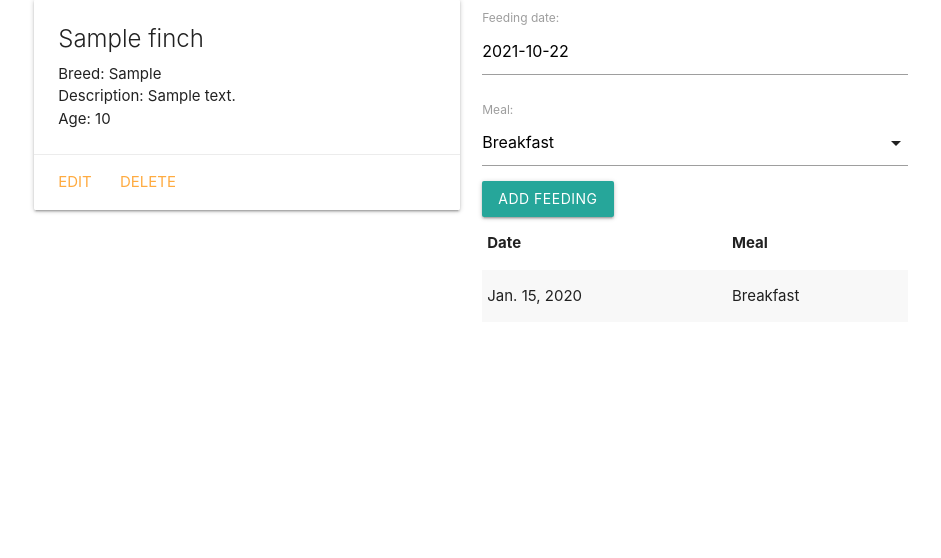
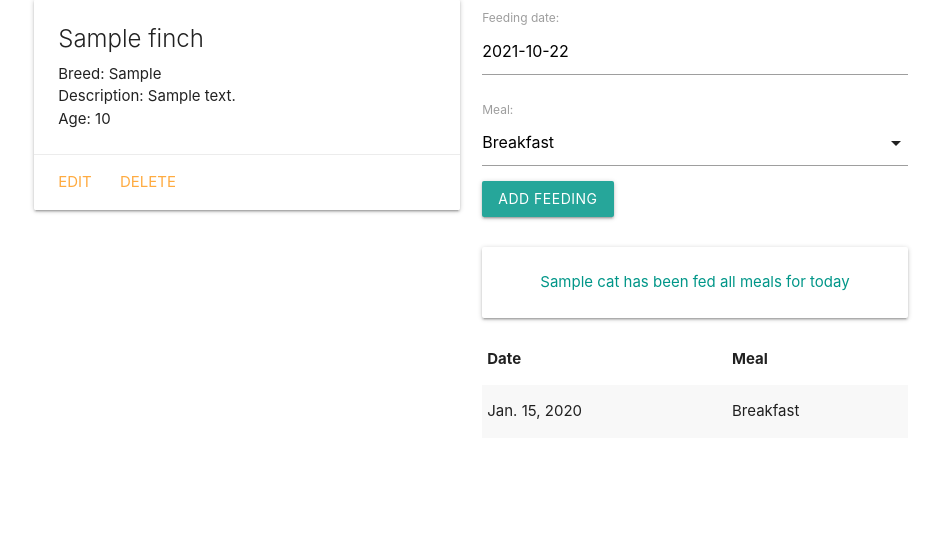
Before and after one commit to tatsuyax25/finchcollector, a Django app: template main_app/templates/finches/detail.html in a window 1280 px wide. Shown: the part 209-767 px from the top of the page, without its empty margins (169-1110 px from the left). Run offline with Django 3.2, Linux system fonts and the light colour scheme; tables that the repository leaves empty hold one stand-in row (values such as "Sample post"); the template is opened without the code that fills it: values that come from a table or form of the project are taken from there, most other values are stand-ins (such as "Sample title", 1, 10 or a date in 2020).

Commit message:
Feeding Finish

```diff
--- a/main_app/models.py
+++ b/main_app/models.py
@@ -1,6 +1,6 @@
 from django.db import models
-from django.db.models.base import Model
 from django.urls import reverse
+from datetime import date
 
 # Create your models here.
 MEALS = (
@@ -22,6 +22,10 @@
     def get_absolute_url(self):
         return reverse('detail', kwargs={'cat_id': self.id})
 
+    def fed_for_today(self):
+        return self.feeding_set.filter(date=date.today()).count() >= len(MEALS)
+
+
 class Feeding(models.Model):
     date = models.DateField('feeding date')
     meal = models.CharField(
@@ -34,3 +38,6 @@
 
     def __str__(self):
         return f"{self.get_meal_display()} on {self.date}"
+
+    class Meta:
+        ordering = ['-date']
--- a/main_app/templates/finches/detail.html
+++ b/main_app/templates/finches/detail.html
@@ -28,6 +28,12 @@
         {{ feeding_form.as_p }}
         <input type="submit" class="btn" value="Add Feeding">
       </form>
+      <br>
+    {% if cat.fed_for_today %}
+      <div class="card-panel teal-text center-align">{{cat.name}} has been fed all meals for today</div>
+    {% else %}
+      <div class="card-panel red-text center-align">{{cat.name}} might be hungry</div>
+    {% endif %}
     <table class="striped">
       <thead>
         <tr><th>Date</th><th>Meal</th></tr>
```
